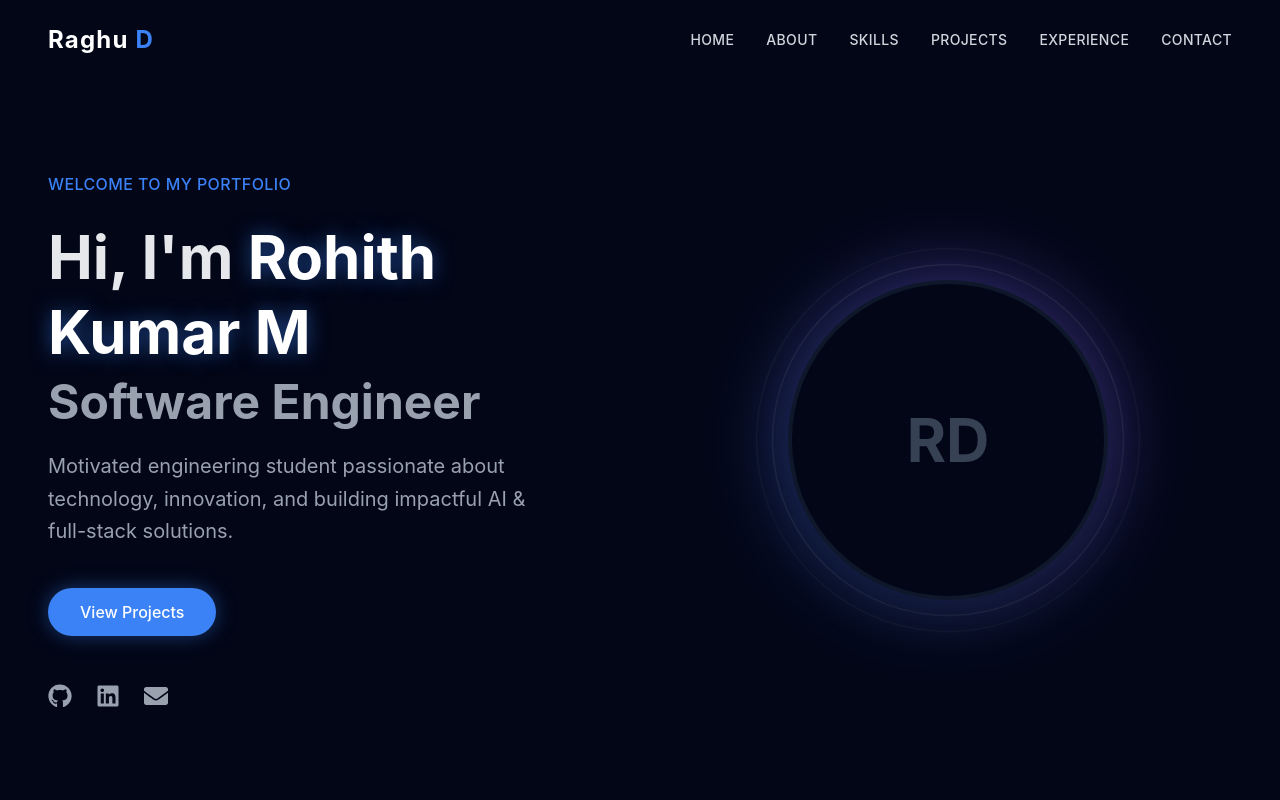
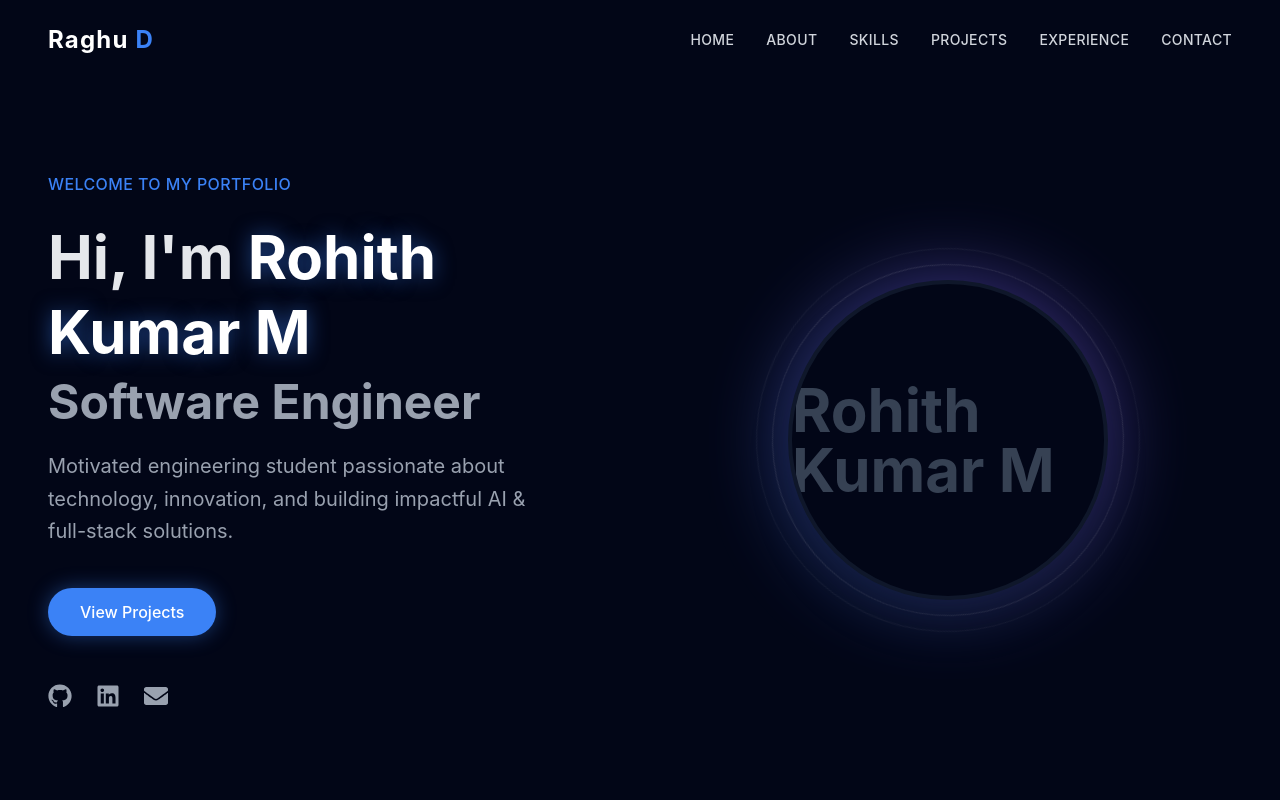
Before and after one commit to Rohithx-07/rohith-kumar-m-portfolio, a React (Vite) app: page / in a window 1280 px wide. Shown: the top 800 px of the page. Built offline with nearby package versions, Linux system fonts and the light colour scheme.

Commit message:
Add files via upload

```diff
--- a/src/sections/Hero.jsx
+++ b/src/sections/Hero.jsx
@@ -85,7 +85,7 @@ const Hero = () => {
 
                         <div className="relative w-64 h-64 md:w-80 md:h-80 rounded-full border-4 border-dark overflow-hidden shadow-2xl z-10 bg-darker flex items-center justify-center">
                             {/* Fallback avatar if no image exists yet */}
-                            <div className="text-6xl font-bold text-gray-700">RD</div>
+                            <div className="text-6xl font-bold text-gray-700">Rohith Kumar M</div>
                         </div>
 
                         {/* Orbital ring rings */}
```
